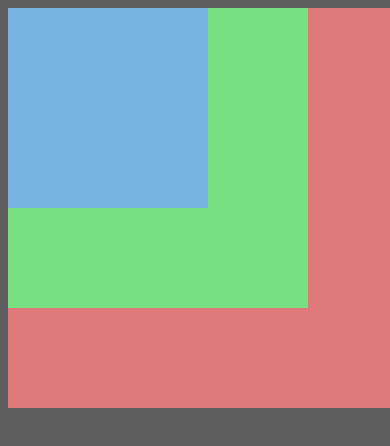
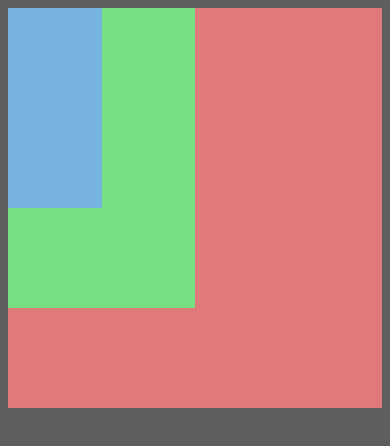
Before and after one commit to kuddleman/responsive-website-challenges, a plain HTML site: page responsive-boxes/index.html in a window 390 px wide. Drawn offline with Linux system fonts and the light colour scheme.

Commit message:
make boxes responsive

```diff
--- a/responsive-boxes/style.css
+++ b/responsive-boxes/style.css
@@ -24,3 +24,15 @@ body {
 /* ==========================
 	Write your solution here!
    ========================== */
+
+   .box-red {
+     width: 100%;
+   }
+
+   .box-green {
+     width: 50%;
+   }
+
+   .box-blue {
+     width: 50%;
+   }
```
